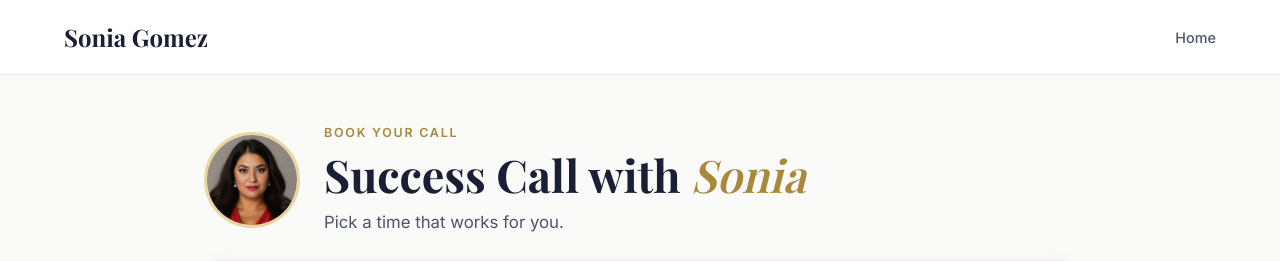
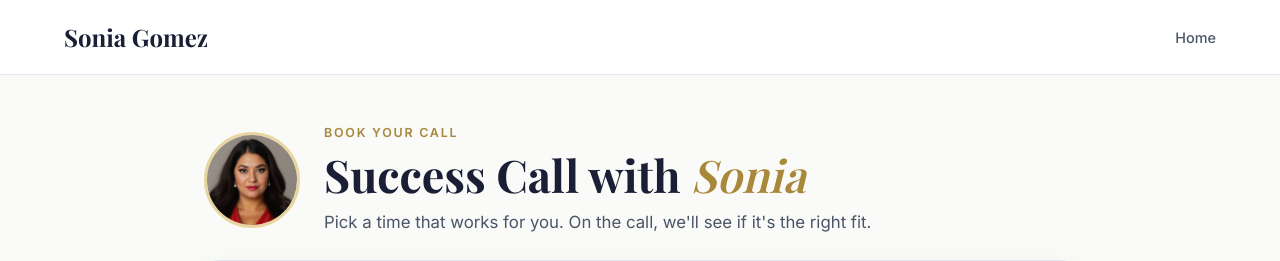
Before and after one commit to jamesbrinkerhoff/abb-staging-pages, a plain HTML site: page success-call/index.html in a window 1280 px wide. Shown: the top 261 px of the page. Drawn offline with nearby package versions, Linux system fonts and the light colour scheme; a script that the page names is missing; a web font is replaced by a local one.

Commit message:
vip /success-call/: offer the call to see if it's the right fit (CF19)
James, Finn chat 6:38 PM COT Nov 21, widget: "Publish the approved fixes plus Sonia's wording changes, and send Wes his list."
Sub line only. Rollback: Netlify restore 6ae40213e2d6b62a5c3fe635 (current production, PR #12).

```diff
--- a/success-call/index.html
+++ b/success-call/index.html
@@ -97,7 +97,7 @@ h1 em{font-style:italic;font-weight:500;color:var(--gold-dark)}
     <div>
       <span class="eyebrow">Book your call</span>
       <h1>Success Call with <em>Sonia</em></h1>
-      <p class="sub">Pick a time that works for you.</p>
+      <p class="sub">Pick a time that works for you. On the call, we'll see if it's the right fit.</p>
     </div>
   </section>
 
```
